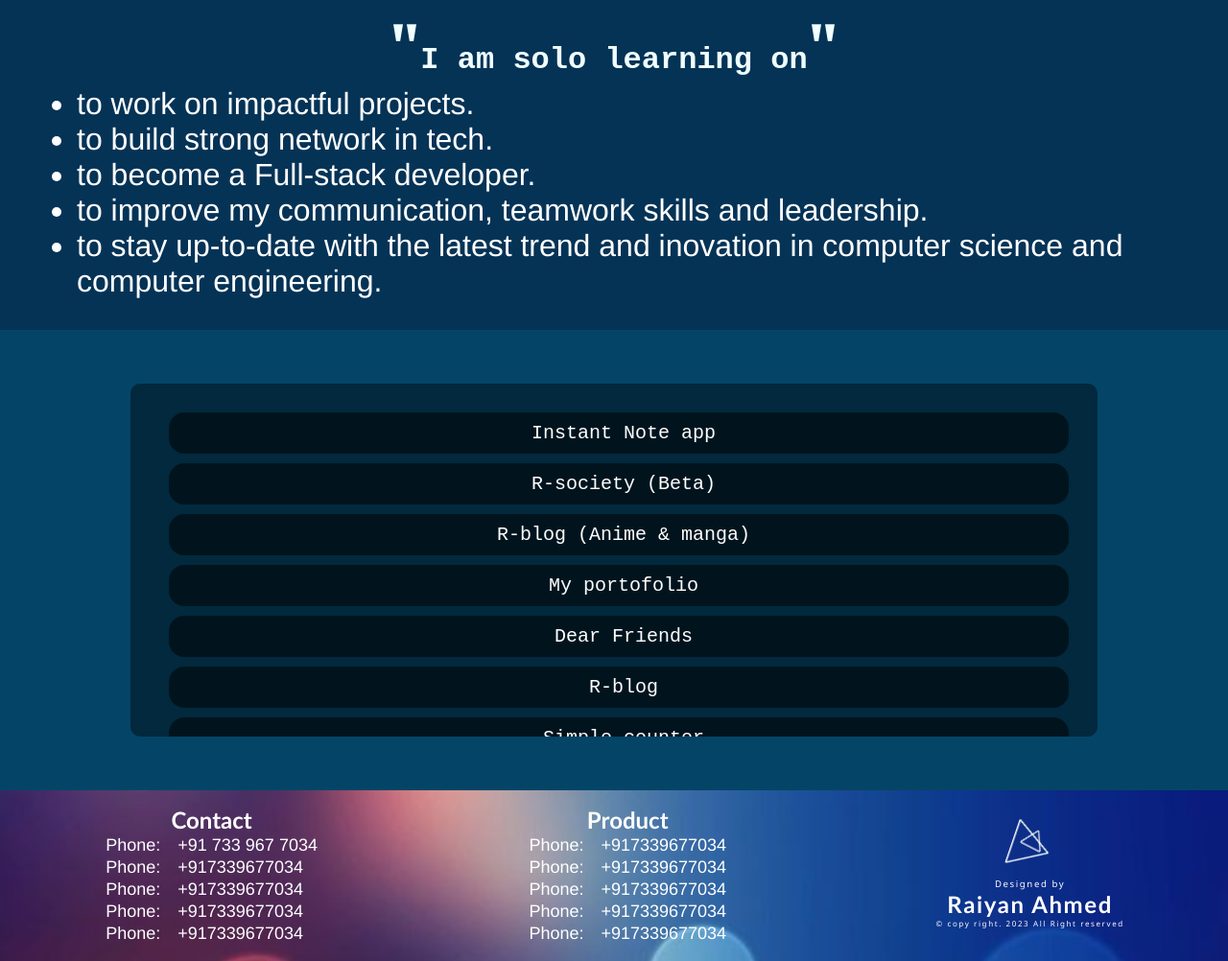
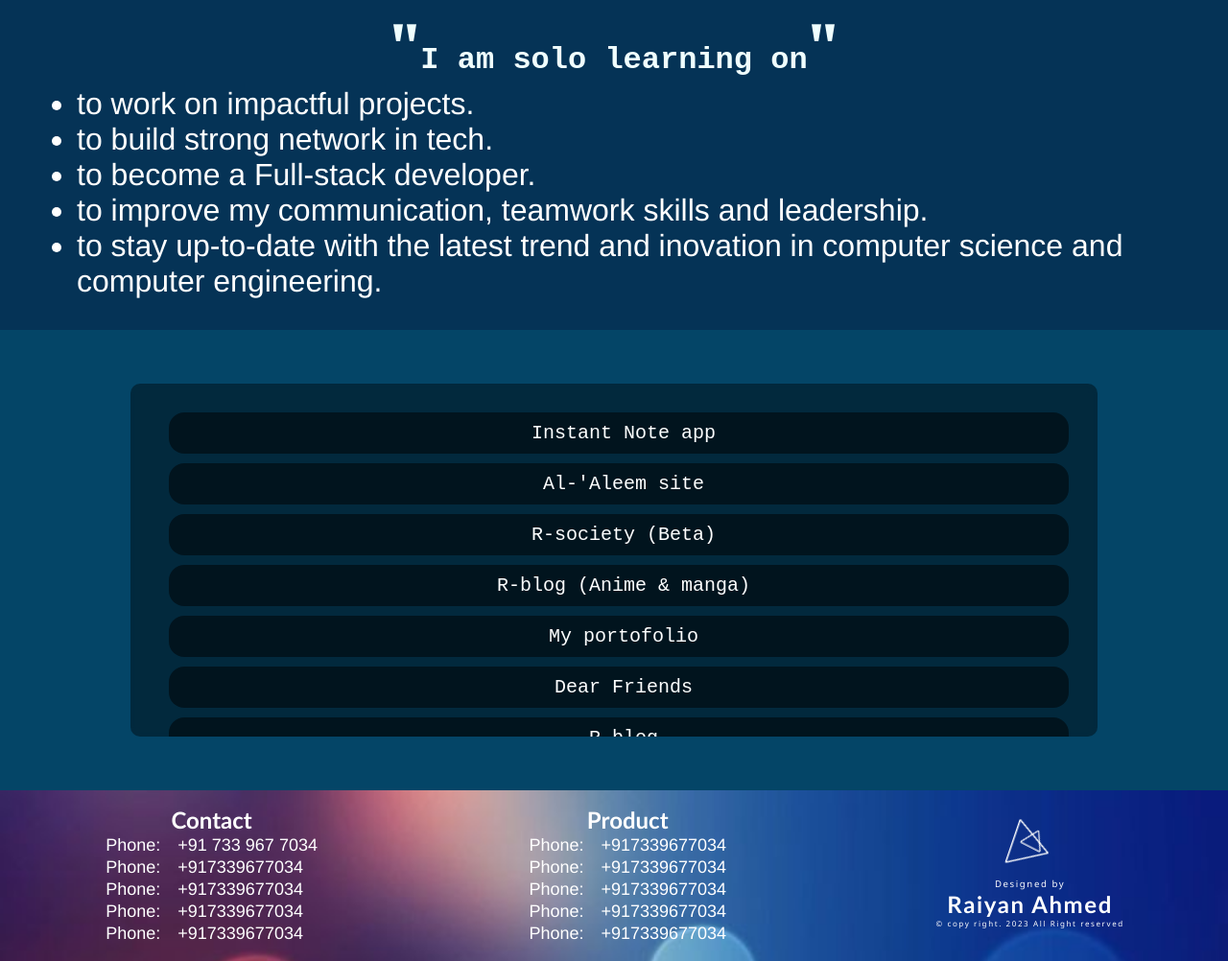
Before and after one commit to raiyanu/vanilla-sandbox, a plain HTML site: page index.html in a window 1280 px wide. Shown: the part 1180-2182 px from the top of the page at 96% size. Drawn offline with Linux system fonts and the light colour scheme.

Commit message:
Update index.html

```diff
--- a/index.html
+++ b/index.html
@@ -65,6 +65,7 @@
         <div class="listc">
           <ul class="tabs">
 		<li><a href="webs/instantnote/index.html" target="_blank">Instant Note app</a></li>
+		<li><a href="webs/al-aleem/index.html" target="_blank"> Al-'Aleem site</a></li>
             <li><a href="webs/R-society/index.html" target="_blank"> R-society (Beta)</a></li>
             <li><a href="webs/r-blog02/index.html" target="_blank"> R-blog (Anime & manga) </a></li>
               <li><a href="webs/portofolio2/index.html" target="_blank"> My portofolio </a></li>
```
